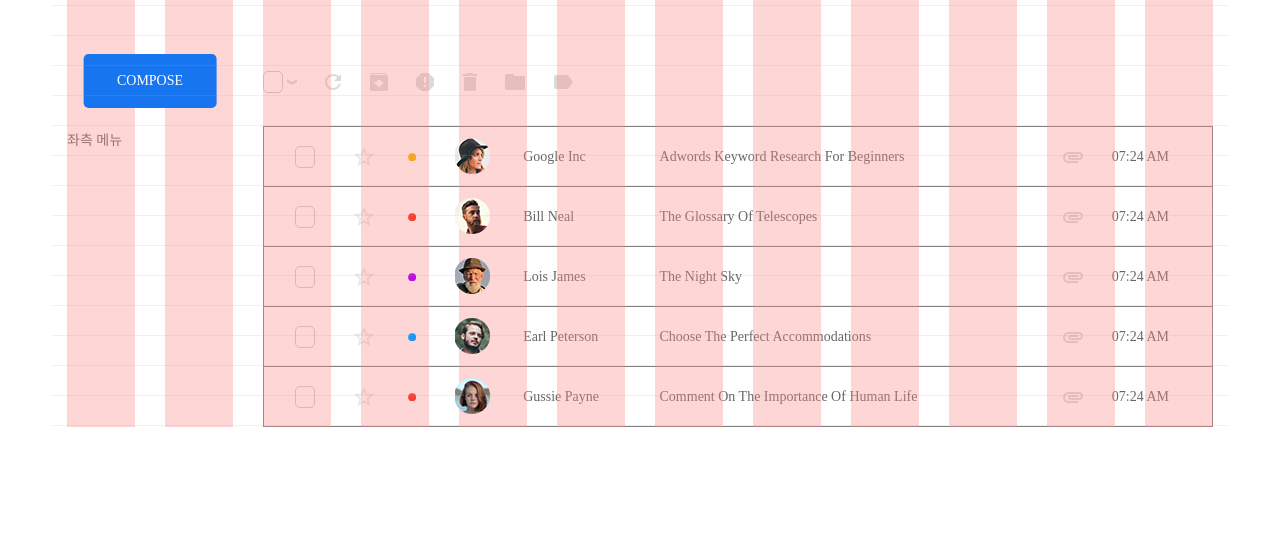
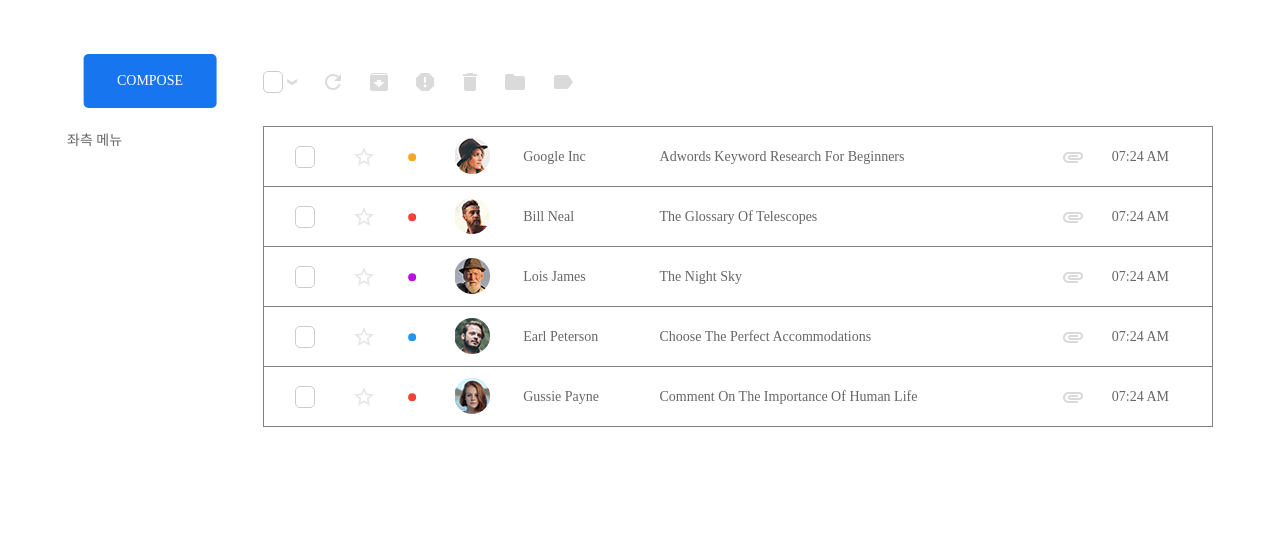
Before and after one commit to dleogh29/homework, a website: page mailbox/index.html in a window 1280 px wide. Shown: the part 264-800 px from the top of the page. Drawn offline with Linux system fonts and the light colour scheme.

Commit message:
그리드 설정 수정

```diff
--- a/mailbox/index.html
+++ b/mailbox/index.html
@@ -9,7 +9,7 @@
     <script src="js/mailbox.js"></script>
 </head>
 <body>
-    <div class="container grid">
+    <div class="container">
         <div class="row v-t-pad-5">
             <div class="col col-12">
                 <div class="navigator">
```
Also changed, not shown: yuyu.com/index.html (+1 -1 lines).
